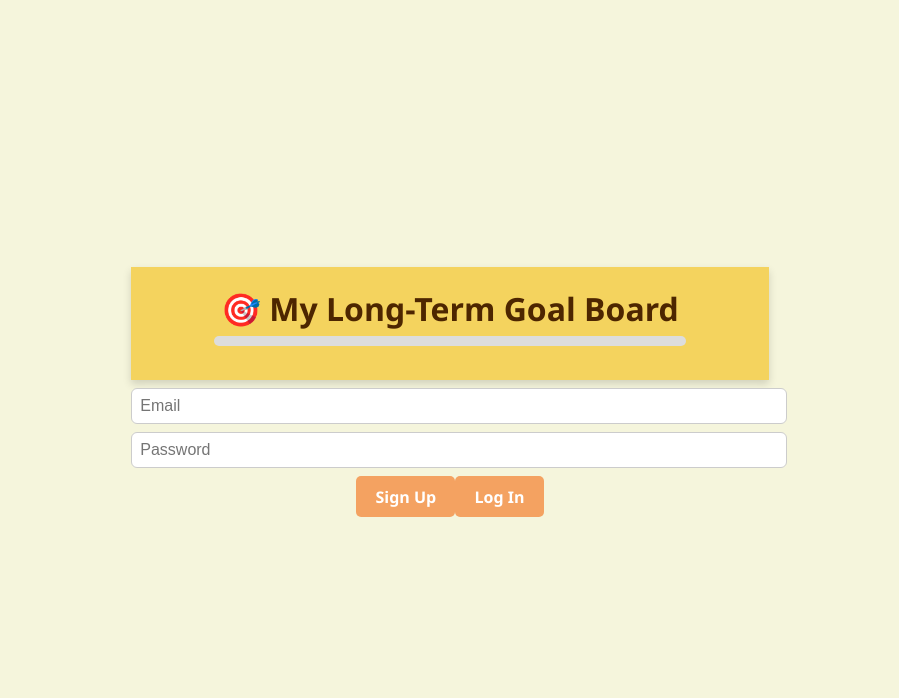
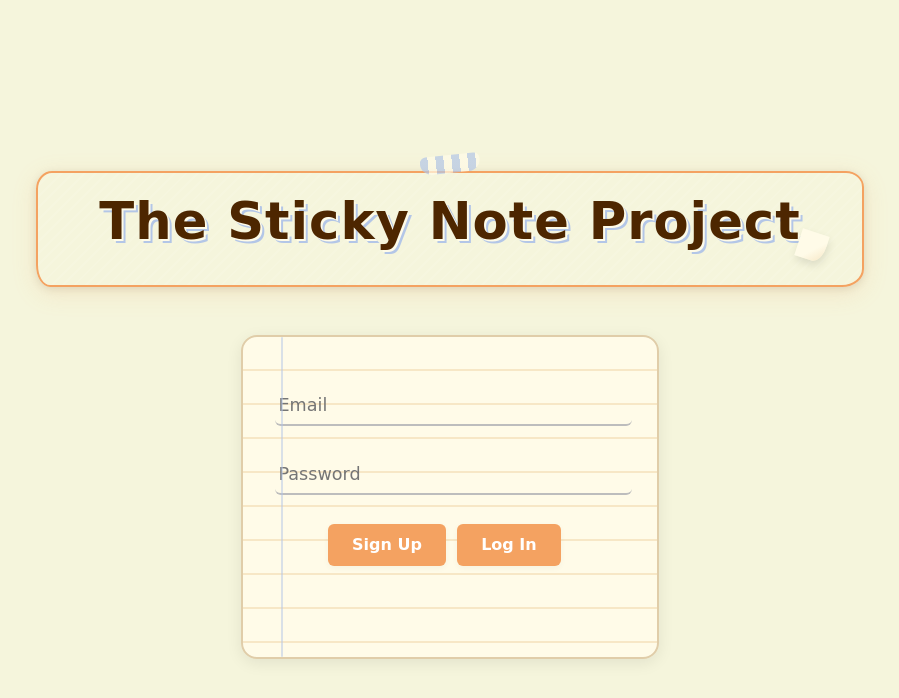
Before and after one commit to Sammontalbano22/StickyNoteProject, a React (Vite) app in the folder StickyNoteProject/: page / in a window 1280 px wide. Shown: the top 698 px of the page, without its empty margins (190-1089 px from the left). Built offline with nearby package versions, Linux system fonts and the light colour scheme.

Commit message:
Here we go again

```diff
--- a/StickyNoteProject/public/css/main.css
+++ b/StickyNoteProject/public/css/main.css
@@ -391,3 +391,154 @@ button:hover {
     .suggested-step button {
       margin-left: 10px;
     }
+
+#auth {
+  background: repeating-linear-gradient(
+    to bottom,
+    #fffbe8 0px,
+    #fffbe8 32px,
+    #f7e7c6 32px,
+    #f7e7c6 34px
+  );
+  border: 2px solid #e0cda9;
+  border-radius: 16px;
+  box-shadow: 0 4px 16px rgba(0,0,0,0.08);
+  padding: 2.5em 2em 2em 2em;
+  margin: 3em auto 2em auto;
+  max-width: 350px;
+  min-width: 260px;
+  position: relative;
+  font-family: 'Patrick Hand', 'Comic Sans MS', cursive, sans-serif;
+}
+
+#auth input[type="email"],
+#auth input[type="password"] {
+  background: transparent;
+  border: none;
+  border-bottom: 2px solid #bdbdbd;
+  font-size: 1.1em;
+  margin-bottom: 1.2em;
+  width: 100%;
+  padding: 0.5em 0.2em;
+  font-family: inherit;
+  outline: none;
+}
+
+#auth input[type="email"]:focus,
+#auth input[type="password"]:focus {
+  border-bottom: 2px solid #f4a261;
+  background: #fffbe8;
+}
+
+#auth button {
+  background: #f4a261;
+  color: #fff;
+  border: none;
+  border-radius: 6px;
+  padding: 0.7em 1.5em;
+  margin-right: 0.7em;
+  font-size: 1em;
+  font-family: inherit;
+  cursor: pointer;
+  margin-bottom: 1em;
+  box-shadow: 0 2px 6px rgba(0,0,0,0.04);
+  transition: background 0.2s;
+}
+#auth button:hover {
+  background: #e76f51;
+}
+
+#auth-status {
+  font-size: 1em;
+  color: #b22222;
+  margin-top: 0.5em;
+  min-height: 1.2em;
+  font-family: inherit;
+}
+
+/* Add faint blue margin line for paper effect */
+#auth::before {
+  content: '';
+  position: absolute;
+  left: 38px;
+  top: 0;
+  bottom: 0;
+  width: 2px;
+  background: #b3c6e7;
+  opacity: 0.5;
+  border-radius: 2px;
+}
+
+/* Redesigned sticky-title for a fun, animated sticky note effect */
+.sticky-title {
+  font-family: 'Patrick Hand', 'Comic Sans MS', cursive, sans-serif;
+  font-size: 2.2em;
+  color: #4d2600;
+  text-shadow: 2px 2px 0 #fffbe8, 4px 4px 0 #b3c6e7;
+  margin-bottom: 0.5em;
+  margin-top: 0.2em;
+  letter-spacing: 1px;
+  text-align: center;
+  background: linear-gradient(120deg, #fff68f 80%, #f7e7c6 100%);
+  border-radius: 16px 18px 22px 14px/18px 16px 18px 22px;
+  box-shadow: 0 6px 24px 0 rgba(244,163,97,0.18), 0 2px 8px rgba(0,0,0,0.10);
+  padding: 0.4em 1.2em 0.7em 1.2em;
+  display: inline-block;
+  border: 2.5px solid #f4a261;
+  position: relative;
+  transition: transform 0.25s cubic-bezier(.4,2,.6,.9), box-shadow 0.25s, rotate 0.25s;
+  cursor: pointer;
+  /* Subtle paper texture */
+  background-image: repeating-linear-gradient(135deg, rgba(255,255,255,0.08) 0 2px, transparent 2px 8px);
+}
+
+.sticky-title::after {
+  /* Peeled corner effect */
+  content: '';
+  position: absolute;
+  right: 0.7em;
+  bottom: 0.5em;
+  width: 28px;
+  height: 28px;
+  background: linear-gradient(135deg, #fffbe8 60%, #f7e7c6 100%);
+  border-bottom-right-radius: 10px 18px;
+  box-shadow: 2px 4px 8px rgba(0,0,0,0.10);
+  transform: rotate(18deg);
+  z-index: 1;
+}
+
+.sticky-title::before {
+  /* Tape accent */
+  content: '';
+  position: absolute;
+  top: -18px;
+  left: 50%;
+  transform: translateX(-50%) rotate(-6deg);
+  width: 60px;
+  height: 18px;
+  background: repeating-linear-gradient(90deg, #b3c6e7 0 8px, #fffbe8 8px 16px);
+  border-radius: 6px 6px 12px 12px;
+  opacity: 0.7;
+  z-index: 2;
+}
+
+.sticky-title:hover {
+  transform: translateY(-8px) rotate(-2.5deg) scale(1.04);
+  box-shadow: 0 16px 36px 0 rgba(244,163,97,0.22), 0 6px 18px rgba(0,0,0,0.13);
+  animation: sticky-wiggle 0.4s 1;
+}
+
+@keyframes sticky-wiggle {
+  0% { transform: translateY(0) rotate(0deg) scale(1); }
+  20% { transform: translateY(-4px) rotate(-2deg) scale(1.03); }
+  40% { transform: translateY(-8px) rotate(2deg) scale(1.04); }
+  60% { transform: translateY(-8px) rotate(-2.5deg) scale(1.04); }
+  100% { transform: translateY(-8px) rotate(-2.5deg) scale(1.04); }
+}
+
+.sticky-title-large {
+  font-size: 3.2em;
+  margin-bottom: 0.7em;
+  margin-top: 1.2em;
+  display: block;
+}
--- a/StickyNoteProject/src/App.jsx
+++ b/StickyNoteProject/src/App.jsx
@@ -1,4 +1,4 @@
-import { useEffect } from 'react';
+import { useEffect, useState } from 'react';
 import './App.css';
 import '/public/css/main.css';
 
@@ -17,6 +17,8 @@ import {
 } from './js/milestones.js';
 
 function App() {
+  const [isLoggedIn, setIsLoggedIn] = useState(false);
+
   useEffect(() => {
     // Dynamically load auth.js AFTER the DOM is rendered by React
     const script = document.createElement('script');
@@ -24,17 +26,42 @@ function App() {
     script.type = 'module';
     document.body.appendChild(script);
 
+    // Listen for auth state changes
+    const checkAuth = setInterval(() => {
+      const user = window.currentUser;
+      setIsLoggedIn(!!user);
+    }, 300);
+
     return () => {
       document.body.removeChild(script);
+      clearInterval(checkAuth);
     };
   }, []);
 
   return (
     <div className="App">
-      <Header />
+      {isLoggedIn && <Header />}
       <Auth />
 
-      <div id="app-content" style={{ display: 'none' }}>
+      {/* Sign Out button for main page */}
+      {isLoggedIn && (
+        <button
+          id="btn-logout"
+          style={{ margin: '1em', display: 'inline-block' }}
+          onClick={() => {
+            // Use Firebase signOut directly
+            import('./js/firebase-init.js').then(({ auth }) => {
+              import('firebase/auth').then(({ signOut }) => {
+                signOut(auth);
+              });
+            });
+          }}
+        >
+          🚪 Sign Out
+        </button>
+      )}
+
+      <div id="app-content" style={{ display: isLoggedIn ? 'block' : 'none' }}>
         <main>
           {/* Goal Creation */}
           <section id="goal-creator">
--- a/StickyNoteProject/src/components/auth.jsx
+++ b/StickyNoteProject/src/components/auth.jsx
@@ -2,7 +2,8 @@ import React, { useState } from 'react';
 
 const Auth = () => {
 return (
-//  <!-- Authentication UI -->
+  <>
+    <h1 className="sticky-title sticky-title-large">The Sticky Note Project</h1>
     <div id="auth">
       <input id="email" type="email" placeholder="Email" />
       <input id="password" type="password" placeholder="Password" />
@@ -10,6 +11,7 @@ return (
       <button id="btn-login">Log In</button>
       <p id="auth-status"></p>
     </div>
+  </>
 )
 }
 
```
Also changed, not shown: StickyNoteProject/src/components/Goals.jsx (added, +144 -0 lines). Lines whose indentation alone changed are shown as unchanged.
